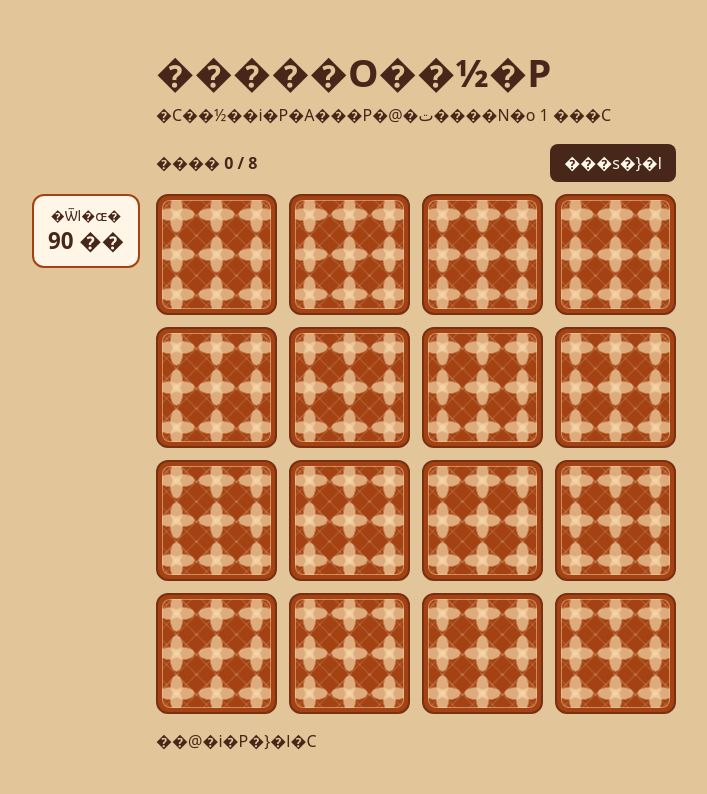
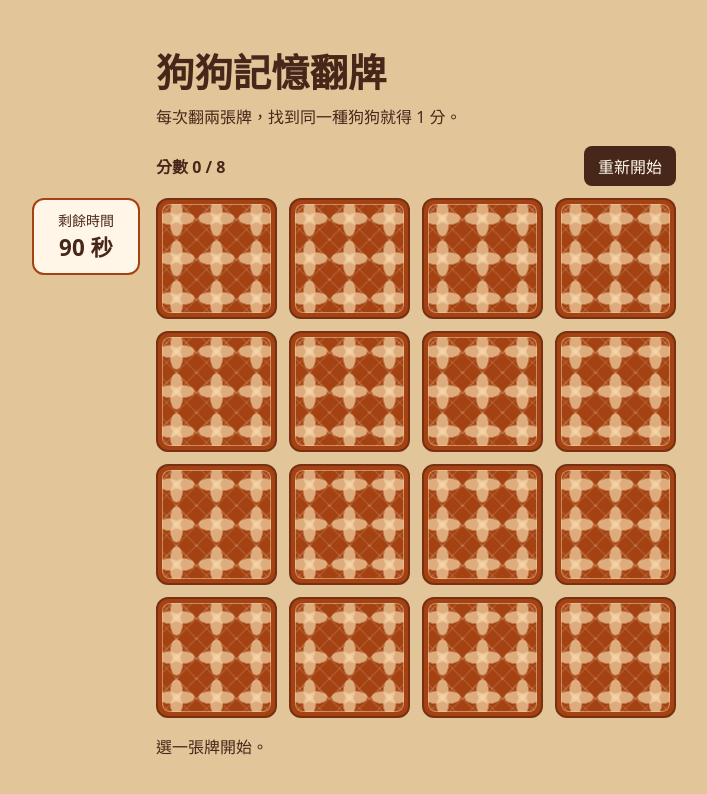
Before and after one commit to sesame00/dog-memory-game, a plain HTML site: page index.html in a window 1280 px wide. Shown: the whole page, without its empty margins (224-931 px from the left). Drawn offline with Linux system fonts and the light colour scheme.

Commit message:
Fix UTF-8 encoding in game page

```diff
--- a/index.html
+++ b/index.html
@@ -10,7 +10,7 @@
 
     <meta name="viewport" content="width=device-width, initial-scale=1.0">
 
-    <title>�����O��½�P</title>
+    <title>狗狗記憶翻牌</title>
 
 
 
@@ -124,7 +124,7 @@
 
 
 
-        /* �T�w�|��A16 �i�d���|�Ʀ� 4 �� 4�C */
+        /* 固定四欄，16 張卡片會排成 4 × 4。 */
 
         .board {
 
@@ -166,7 +166,7 @@
 
 
 
-        /* �έ��ƪ��|ä��P�٧βզ���j�P�I�C */
+        /* 用重複的四瓣花與菱形組成花磚牌背。 */
 
         .card::before {
 
@@ -404,17 +404,17 @@
 
     <main class="game">
 
-        <h1>�����O��½�P</h1>
+        <h1>狗狗記憶翻牌</h1>
 
-        <p class="instructions">�C��½��i�P�A���P�@�ت����N�o 1 ���C</p>
+        <p class="instructions">每次翻兩張牌，找到同一種狗狗就得 1 分。</p>
 
 
 
         <div class="toolbar">
 
-            <p class="score">���� <span id="score">0</span> / 8</p>
+            <p class="score">分數 <span id="score">0</span> / 8</p>
 
-            <button class="restart" id="restart" type="button">���s�}�l</button>
+            <button class="restart" id="restart" type="button">重新開始</button>
 
         </div>
 
@@ -424,15 +424,15 @@
 
             <div class="timer" id="timer">
 
-                <span class="timer-label">�Ѿl�ɶ�</span>
+                <span class="timer-label">剩餘時間</span>
 
-                <strong class="timer-value"><span id="timeLeft">90</span> ��</strong>
+                <strong class="timer-value"><span id="timeLeft">90</span> 秒</strong>
 
             </div>
 
 
 
-            <div class="board" id="board" role="group" aria-label="�O��½�P�P��"></div>
+            <div class="board" id="board" role="group" aria-label="記憶翻牌牌桌"></div>
 
         </div>
 
@@ -444,31 +444,31 @@
 
     <script>
 
-        // �C�Ӫ���N���@�ؤ��ءCearShape �M�w�ի��A��l��챱����P�����C
+        // 每個物件代表一種犬種。earShape 決定耳型，其餘欄位控制毛色與斑紋。
 
         const dogs = [
 
-            { id: "bernese", name: "�B���s��", fur: "#332B2A", ears: "#292425", muzzle: "#FFF8E9", earShape: "drop", marking: "blaze", accent: "#BF713F" },
+            { id: "bernese", name: "伯恩山犬", fur: "#332B2A", ears: "#292425", muzzle: "#FFF8E9", earShape: "drop", marking: "blaze", accent: "#BF713F" },
 
-            { id: "shiba", name: "���", fur: "#CA763D", ears: "#AF5830", muzzle: "#FFF0D5", earShape: "point", marking: "cheeks" },
+            { id: "shiba", name: "柴犬", fur: "#CA763D", ears: "#AF5830", muzzle: "#FFF0D5", earShape: "point", marking: "cheeks" },
 
-            { id: "corgi", name: "�_���", fur: "#D58B40", ears: "#BB6C32", muzzle: "#FFF8E9", earShape: "tall", marking: "blaze" },
+            { id: "corgi", name: "柯基犬", fur: "#D58B40", ears: "#BB6C32", muzzle: "#FFF8E9", earShape: "tall", marking: "blaze" },
 
-            { id: "golden", name: "�����y��", fur: "#DBA552", ears: "#AF7333", muzzle: "#F3C97F", earShape: "long", marking: "ruff" },
+            { id: "golden", name: "黃金獵犬", fur: "#DBA552", ears: "#AF7333", muzzle: "#F3C97F", earShape: "long", marking: "ruff" },
 
-            { id: "labrador", name: "�ԥ��Ԧh��", fur: "#79503C", ears: "#58382E", muzzle: "#A06D50", earShape: "drop", marking: "broad" },
+            { id: "labrador", name: "拉布拉多犬", fur: "#79503C", ears: "#58382E", muzzle: "#A06D50", earShape: "drop", marking: "broad" },
 
-            { id: "frenchie", name: "�k�갫����", fur: "#B89373", ears: "#806453", muzzle: "#55413C", earShape: "bat", marking: "folds" },
+            { id: "frenchie", name: "法國鬥牛犬", fur: "#B89373", ears: "#806453", muzzle: "#55413C", earShape: "bat", marking: "folds" },
 
-            { id: "samoyed", name: "�ļ��C", fur: "#FFFCF4", ears: "#E4D6C7", muzzle: "#FFFDF9", earShape: "point", marking: "ruff" },
+            { id: "samoyed", name: "薩摩耶", fur: "#FFFCF4", ears: "#E4D6C7", muzzle: "#FFFDF9", earShape: "point", marking: "ruff" },
 
-            { id: "collie", name: "��Ҫ��Ϥ�", fur: "#38383F", ears: "#292932", muzzle: "#FFFCF1", earShape: "fold", marking: "blaze" }
+            { id: "collie", name: "邊境牧羊犬", fur: "#38383F", ears: "#292932", muzzle: "#FFFCF1", earShape: "fold", marking: "blaze" }
 
         ];
 
 
 
-        // �զ����|�e�b�����A�k���H�蹳ø�s�C
+        // 耳朵路徑畫在左側，右側以鏡像繪製。
 
         const earPaths = {
 
@@ -534,7 +534,7 @@
 
         function updateCountdown() {
 
-            // �ι�ڸg�L���ɶ��p��A���^�����ɤ]�|��s�쥿�T���ơC
+            // 用實際經過的時間計算，切回分頁時也會更新到正確秒數。
 
             secondsLeft = Math.max(0, Math.ceil((deadline - Date.now()) / 1000));
 
@@ -554,7 +554,7 @@
 
                 stopCountdown();
 
-                message.textContent = `�ɶ���I�A�t��F ${score} / ${dogs.length} �աC`;
+                message.textContent = `時間到！你配對了 ${score} / ${dogs.length} 組。`;
 
             }
 
@@ -570,7 +570,7 @@
 
         }
 
-        // �q���ݩ��e���A��C�i�P�M�]�t�ۤv�b�����e���H���@�i�洫�C
+        // 從尾端往前走，把每張牌和包含自己在內的前方隨機一張交換。
 
         function shuffle(cards) {
 
@@ -752,7 +752,7 @@
 
             button.className = "card";
 
-            button.setAttribute("aria-label", `�� ${position} �i�A�P�I`);
+            button.setAttribute("aria-label", `第 ${position} 張，牌背`);
 
             button.appendChild(drawDog(dog));
 
@@ -770,15 +770,15 @@
 
 
 
-        // �P�ɧ�s�e���P�d�����ҡA�л\�ɥuŪ�X��m�C
+        // 同時更新畫面與卡片標籤，覆蓋時只讀出位置。
 
         function showCard(card, isOpen) {
 
             card.button.classList.toggle("is-open", isOpen);
 
-            const description = isOpen ? card.dog.name : "�P�I";
+            const description = isOpen ? card.dog.name : "牌背";
 
-            card.button.setAttribute("aria-label", `�� ${card.position} �i�A${description}`);
+            card.button.setAttribute("aria-label", `第 ${card.position} 張，${description}`);
 
         }
 
@@ -786,7 +786,7 @@
 
         function flipCard(card) {
 
-            // ���ݻ\�P������ާ@�A�]����I�P�@�i�P�Τw�t�諸�P�C
+            // 等待蓋牌時鎖住操作，也防止重點同一張牌或已配對的牌。
 
             if (gameOver) {
 
@@ -796,7 +796,7 @@
 
 
 
-            // ���a�I���ɤ]�ˬd�ɶ��A�קK�b�˼ƭ赲�����ٯ�½�P�C
+            // 玩家點擊時也檢查時間，避免在倒數剛結束時還能翻牌。
 
             if (deadline !== null) {
 
@@ -814,7 +814,7 @@
 
 
 
-            // �Ĥ@�i���Ī�½�P�~�}�l�p�ɡC
+            // 第一張有效的翻牌才開始計時。
 
             if (deadline === null) {
 
@@ -832,7 +832,7 @@
 
                 firstCard = card;
 
-                message.textContent = `½��${card.dog.name}�A�A½�@�i�C`;
+                message.textContent = `翻到${card.dog.name}，再翻一張。`;
 
                 return;
 
@@ -846,7 +846,7 @@
 
 
 
-            // �u������� id�C�P�@�յP�� id �ۦP�A�t���֥[ 1 ���C
+            // 只比較犬種 id。同一組牌的 id 相同，配對後累加 1 分。
 
             if (previousCard.dog.id === card.dog.id) {
 
@@ -860,7 +860,7 @@
 
                         "aria-label",
 
-                        `�� ${matchedCard.position} �i�A${matchedCard.dog.name}�A�w�t��`
+                        `第 ${matchedCard.position} 張，${matchedCard.dog.name}，已配對`
 
                     );
 
@@ -881,9 +881,9 @@
 
                 message.textContent = score === dogs.length
 
-                    ? "�q���I�A���F���� 8 �ժ����C"
+                    ? "通關！你找到了全部 8 組狗狗。"
 
-                    : `${card.dog.name}�t�令�\�A�ثe ${score} ���C`;
+                    : `${card.dog.name}配對成功，目前 ${score} 分。`;
 
                 return;
 
@@ -891,9 +891,9 @@
 
 
 
-            // �t�異�Ѯ������a���� 0.9 ���A���ۧ�o��i½�^�P�I�C
+            // 配對失敗時讓玩家先看 0.9 秒，接著把這兩張翻回牌背。
 
-            message.textContent = `${previousCard.dog.name}�M${card.dog.name}�S���t��C`;
+            message.textContent = `${previousCard.dog.name}和${card.dog.name}沒有配對。`;
 
 
 
@@ -906,7 +906,7 @@
                 flipBackTimer = null;
 
                 if (!gameOver) {
-                    message.textContent = "�A���i�P�C";
+                    message.textContent = "再選兩張牌。";
                 }
 
             }, 900);
@@ -923,7 +923,7 @@
             timeDisplay.textContent = secondsLeft;
             timerBox.classList.remove("is-urgent", "is-expired");
 
-            // ���s�}�l�ɨ����W�@���٨S���檺�\�P�p�ɾ��C
+            // 重新開始時取消上一局還沒執行的蓋牌計時器。
 
             window.clearTimeout(flipBackTimer);
 
@@ -935,11 +935,11 @@
 
             scoreDisplay.textContent = score;
 
-            message.textContent = "��@�i�P�}�l�C";
+            message.textContent = "選一張牌開始。";
 
 
 
-            // ��K�Ӥ��ة�J�P�ը⦸�A�A�~�� 16 �i�P�C
+            // 把八個犬種放入牌組兩次，再洗成 16 張牌。
 
             const deck = [...dogs, ...dogs];
 
```
